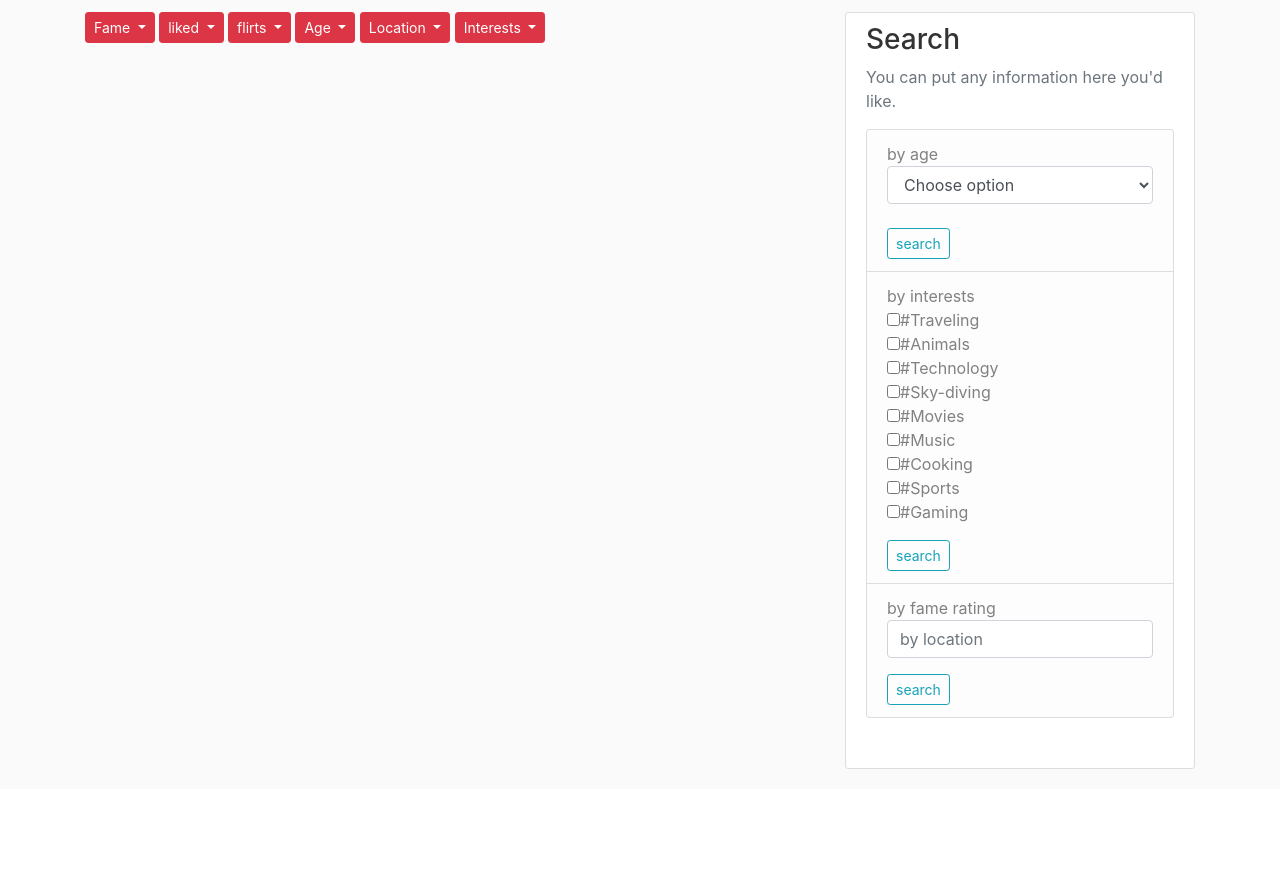
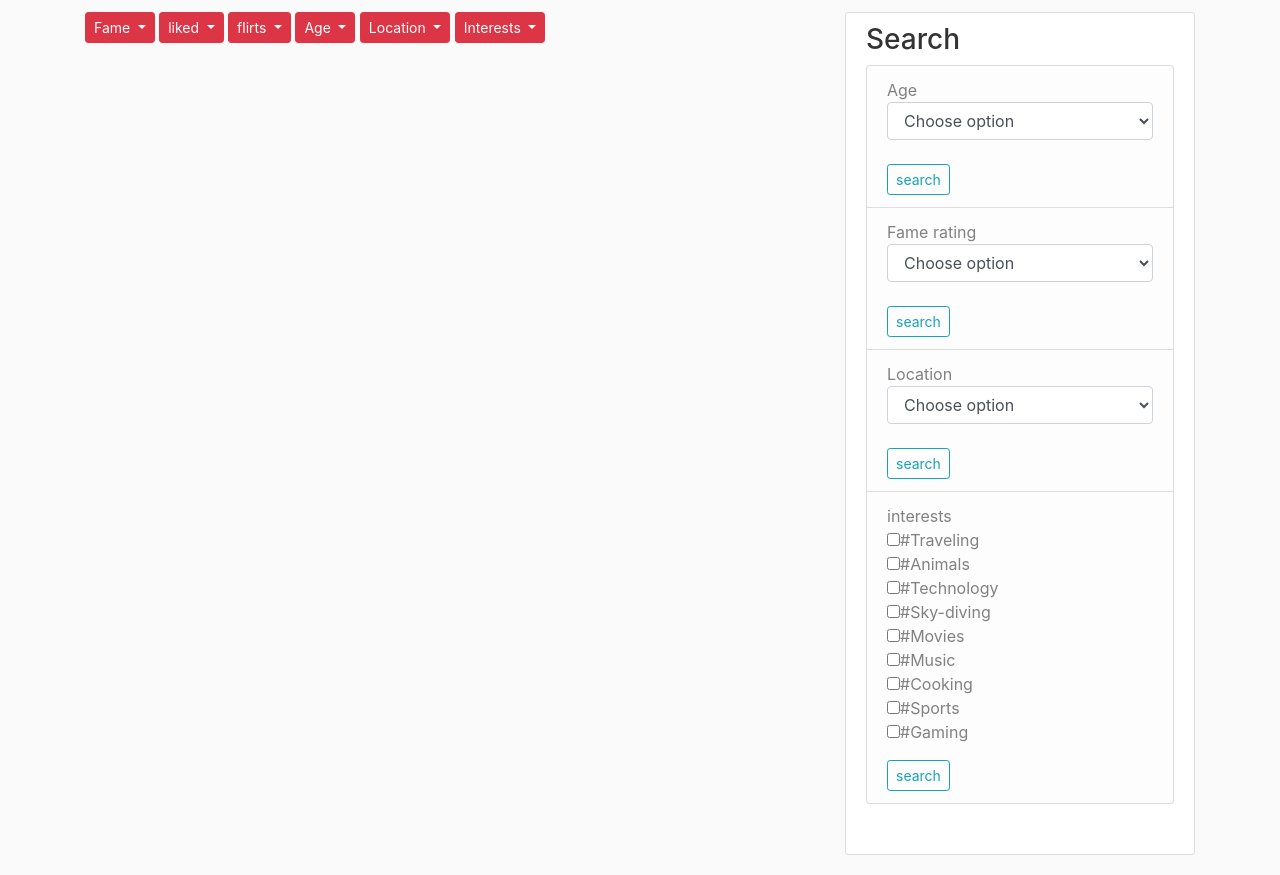
Before and after one commit to confidencepm/matcha, a Flask app: page /users in a window 1280 px wide. Shown: the part 68-943 px from the top of the page. Before the commit the page ends 837 px from the top, so only its background shows below. Run offline with Flask 2, Linux system fonts and the light colour scheme; the visitor is signed in with stand-in values (Sample User, id 1); tables that the repository leaves empty hold one stand-in row (values such as "Sample post"); a database or web service that is not in the repository returns one stand-in record (values such as "Sample title"); parts of the project's set-up code (start-up, migrations or seed data) failed here and were passed over; some libraries are stand-ins or nearby versions.

```diff
--- a/flask/matcha/templates/base.html
+++ b/flask/matcha/templates/base.html
@@ -75,12 +75,11 @@
                     </div>
                     {% endif %} {% if search %}
                     <h3>Search</h3>
-                    <p class='text-muted'>You can put any information here you'd like.
                         <ul class="list-group">
                             <li class="list-group-item list-group-item-light">
-                                by age
+                                Age
                                 <form action="{{ url_for('main.search_age') }}" method='POST'>
-                                    <select class="form-control" name="age">
+                                    <select class="form-control" name="age" id="age">
                                         <option>Choose option</option>
                                         <option value="29">18 to 29</option>
                                         <option value="39">30 to 39</option>
@@ -91,7 +90,42 @@
                                 </form>
                             </li>
                             <li class="list-group-item list-group-item-light">
-                                by interests
+                                Fame rating
+                                <form action="{{ url_for('main.search_fame') }}" method="POST">
+                                    <select class="form-control" name="fame">
+                                        <option>Choose option</option>
+                                        <option value="10">0% to 9%</option>
+                                        <option value="20">10% to 19%</option>
+                                        <option value="30">20% to 29%</option>
+                                        <option value="40">30% to 39%</option>
+                                        <option value="50">40% to 49%</option>
+                                        <option value="60">50% to 59%</option>
+                                        <option value="70">60% to 69%</option>
+                                        <option value="80">70% to 79%</option>
+                                        <option value="90">80% to 89%</option>
+                                        <option value="100">90% to 100%</option>
+                                    </select>
+                                    <br />
+                                    <input type="submit" name='submit' value='search' class='btn btn-sm btn-outline-info'>
+                                </form>
+                            </li>
+                            <li class="list-group-item list-group-item-light">
+                                Location
+                                <form action="{{ url_for('main.search_location') }}" method="POST">
+                                    <select class="form-control" name="location">
+                                        <option>Choose option</option>
+                                        <option value="Johannesburg">Johannesburg</option>
+                                        <option value="Cape Town">Cape Town</option>
+                                        <option value="Durban">Durban</option>
+                                        <option value="Pretoria">Pretoria</option>
+                                        <option value="Polokwane">Polokwane</option>
+                                    </select>
+                                    <br />
+                                    <input type="submit" name='submit' value='search' class='btn btn-sm btn-outline-info'>
+                                </form>
+                            </li>
+                            <li class="list-group-item list-group-item-light">
+                                interests
                                 <form action="{{ url_for('main.search_interest') }}" method='POST'>
                                     <div class="form-group">
                                         <input type="checkbox" name="Traveling" value="Traveling">#Traveling<br>
@@ -107,16 +141,6 @@
                                     <input type="submit" name='submit' value='search' class='btn btn-sm btn-outline-info'>
                                 </form>
                             </li>
-                            <li class="list-group-item list-group-item-light">
-                                by fame rating
-                                <form action="{{ url_for('main.search_location') }}" method="POST">
-                                    <div class="form-group">
-                                        <input type="text" class="form-control" id='location' placeholder='by location' name='location'>
-                                    </div>
-                                    <input type="submit" name='submit' value='search' class='btn btn-sm btn-outline-info'>
-                                </form>
-                            </li>
-
                         </ul>
                         <br />
                     </p>
@@ -127,6 +151,11 @@
             </div>
         </div>
     </main>
+    <script>
+        document.getElementById('age').addEventListener('onChange', (e) => {
+            console.log("test ", e);
+        })
+    </script>
     <script src="https://code.jquery.com/jquery-3.3.1.slim.min.js" integrity="sha384-q8i/X+965DzO0rT7abK41JStQIAqVgRVzpbzo5smXKp4YfRvH+8abtTE1Pi6jizo" crossorigin="anonymous"></script>
     <script src="https://code.jquery.com/jquery-3.1.1.min.js" crossorigin="anonymous"></script>
     <script src="https://cdnjs.cloudflare.com/ajax/libs/popper.js/1.14.7/umd/popper.min.js" integrity="sha384-UO2eT0CpHqdSJQ6hJty5KVphtPhzWj9WO1clHTMGa3JDZwrnQq4sF86dIHNDz0W1" crossorigin="anonymous"></script>
--- a/flask/matcha/templates/user/users.html
+++ b/flask/matcha/templates/user/users.html
@@ -144,7 +144,7 @@
     />
     <div class="media-body">
       <div class="article-metadata border-bottom">
-        <small class="text-muted">Fame: {{user['fame-rating']}}</small>
+        <small class="text-muted">Fame: {{user['fame-rating']}}%</small>
         <small class="text-muted">Location: {{ user['location'][2]}}</small>
         {% if logged_in in user['liked'] %}
         <div>
--- a/flask/matcha/utils.py
+++ b/flask/matcha/utils.py
@@ -118,7 +118,7 @@ def similarity_perc(list1, list2):
 # Calculate the users fame rating
 def calculate_fame(user):
     account_count = db.count_users()
-    user_liked = len(user['liked'])
+    user_liked = len(user['likes'])
     if user_liked == 0:
         fame_rate = 0
     else:
@@ -148,3 +148,27 @@ def filter_age(users, age):
     elif age == 100:
         valid_users = [user for user in users if user['age'] >= 40 and user['age'] <= age]
     return valid_users
+
+# Filter out users based on the given fame
+def filter_age(users, fame):
+    if fame == 10:
+        valid_users = [user for user in users if user['fame-rating'] >= 0 and user['fame-rating'] < fame]
+    elif fame == 20:
+        valid_users = [user for user in users if user['fame-rating'] >= 10 and user['fame-rating'] < fame]
+    elif fame == 30:
+        valid_users = [user for user in users if user['fame-rating'] >= 20 and user['famer-rating'] < fame]
+    elif fame == 40:
+        valid_users = [user for user in users if user['fame-rating'] >= 30 and user['famer-rating'] < fame]
+    elif fame == 50:
+        valid_users = [user for user in users if user['fame-rating'] >= 40 and user['famer-rating'] < fame]
+    elif fame == 60:
+        valid_users = [user for user in users if user['fame-rating'] >= 50 and user['famer-rating'] < fame]
+    elif fame == 70:
+        valid_users = [user for user in users if user['fame-rating'] >= 60 and user['famer-rating'] < fame]
+    elif fame == 80:
+        valid_users = [user for user in users if user['fame-rating'] >= 70 and user['famer-rating'] < fame]
+    elif fame == 90:
+        valid_users = [user for user in users if user['fame-rating'] >= 80 and user['famer-rating'] < fame]
+    elif fame == 100:
+        valid_users = [user for user in users if user['fame-rating'] >= 90 and user['famer-rating'] < fame]
+    return valid_users
--- a/flask/matcha/views/home.py
+++ b/flask/matcha/views/home.py
@@ -2,8 +2,7 @@ from matcha import db, logged_in_users, valid_users
 from flask import Blueprint, render_template, session, redirect, flash, request, url_for
 from bson.objectid import ObjectId
 from functools import wraps, cmp_to_key
-from matcha.utils import *
-import html
+from matcha.utils import similarity_perc, get_howfar, filter_age, filter_interest, filter_location, login_required, finish_profile
 
 main = Blueprint("main", __name__)
 
@@ -141,6 +140,34 @@ def search_age():
 
     return redirect(url_for("main.users"))
 
+@main.route("/users/search_fame/search", methods=["GET", "POST"])
+@login_required
+@finish_profile
+def search_fame():
+    global valid_users
+    if request.method == "POST":
+        print("Debug 1", request.form.get("fame"))
+        fame = request.form.get("fame")
+
+        if not fame.isnumeric():
+            flash("invalid input for age search", "danger")
+            return redirect(url_for("main.users"))
+        current_user = db.get_user({"username": session.get("username")})
+        blocked = current_user["blocked"]
+        users = db.users({"_id": {"$nin": blocked}, "gender": {"$ne": current_user['gender']}, "completed": 1})
+        # age = int((age.replace(" ", "")).split(",")[0])
+        # valid_users = filter_fame(users, fame)
+
+        return render_template(
+            "user/users.html",
+            logged_in=session.get("username"),
+            users=valid_users,
+            current_user=current_user,
+            search=True,
+        )
+
+    return redirect(url_for("main.users"))
+
 
 @main.route("/users/interest/search", methods=["GET", "POST"])
 @login_required
@@ -191,14 +218,15 @@ def search_interest():
 @finish_profile
 def search_location():
     global valid_users
-
+    print("Debug location ", request.form.get("location"))
     if request.method == "POST":
         location = request.form.get("location")
-        location = location.split(",")
+        # location = location.split(",")
         current_user = db.get_user({"username": session.get("username")})
         blocked = current_user["blocked"]
         users = db.users({"_id": {"$nin": blocked}, "completed": 1})
-        valid_users = filter_location(users, location[0])
+        valid_users = filter_location(users, location)
+        # print("User location: ", users[0]['location'])
 
         # Add the filters stuff.
         return render_template(
@@ -439,41 +467,6 @@ def block_user(b_id):
     return redirect(url_for("main.users"))
 
 
-@main.route("/user/<b_id>/report", methods=["GET", "POST"])
-@login_required
-@finish_profile
-def report_user(b_id):
-
-    current_user = db.get_user({"username": session.get("username")})
-    print("email should send")
-    subject = "fake account"
-    text = """\
-    {}  {} reporting {}
-    As a fake account
-    """.format(
-        current_user["username"], current_user["_id"], b_id
-    )
-
-    html = """\
-    <html>
-    <body>
-        <p>{}<br>{} reporting {}<br>
-            As a fake account
-        </p>
-    </body>
-    </html>
-    """.format(
-        current_user["username"], current_user["_id"], b_id
-    )
-    send_mail("Bobbers", subject, text, html)
-
-    ob_id = ObjectId(b_id)
-    current_user["blocked"].append(ob_id)
-    db.update_user(current_user["_id"], current_user)
-
-    return redirect(url_for("main.users"))
-
-
 @main.route("/user/<b_id>/block_for_all", methods=["GET", "POST"])
 @login_required
 @finish_profile
@@ -499,14 +492,14 @@ def block_for_all(b_id):
 def users():
     # valid_users = []
     # users = db.users({'_id' : { '$nin' : blocked }, {'completed' : 1})
-    current_user = db.get_user({'username' : session.get('username')})
+    current_user = db.get_user({'username': session.get('username')})
     blocked = current_user["blocked"]
     opp_gen = "Male" if current_user["gender"] == "Female" else "Female"
     gen = current_user["gender"]
 
     if current_user["sexual_orientation"] == "heterosexual":
         print("Debug 1")
-        users = list(db.users( {'_id' : { '$nin' : blocked }, 'gender' : opp_gen, 'sexual_orientation' : { '$nin' : ["homosexual"]} } ))
+        users = list(db.users( {'_id' : { '$nin' : blocked }, 'gender' : opp_gen, 'sexual_orientation' : { '$nin' : ["homosexual"] } } ))
     elif current_user["sexual_orientation"] == "homosexual":
         print("Debug 2")
         users = list(db.users( {'_id' : { '$nin' : blocked }, 'gender' : gen, 'sexual_orientation' : { '$nin' : ["heterosexual"]} } ))
```
Also changed, not shown: flask/matcha/seed.py (+20 -5 lines).
